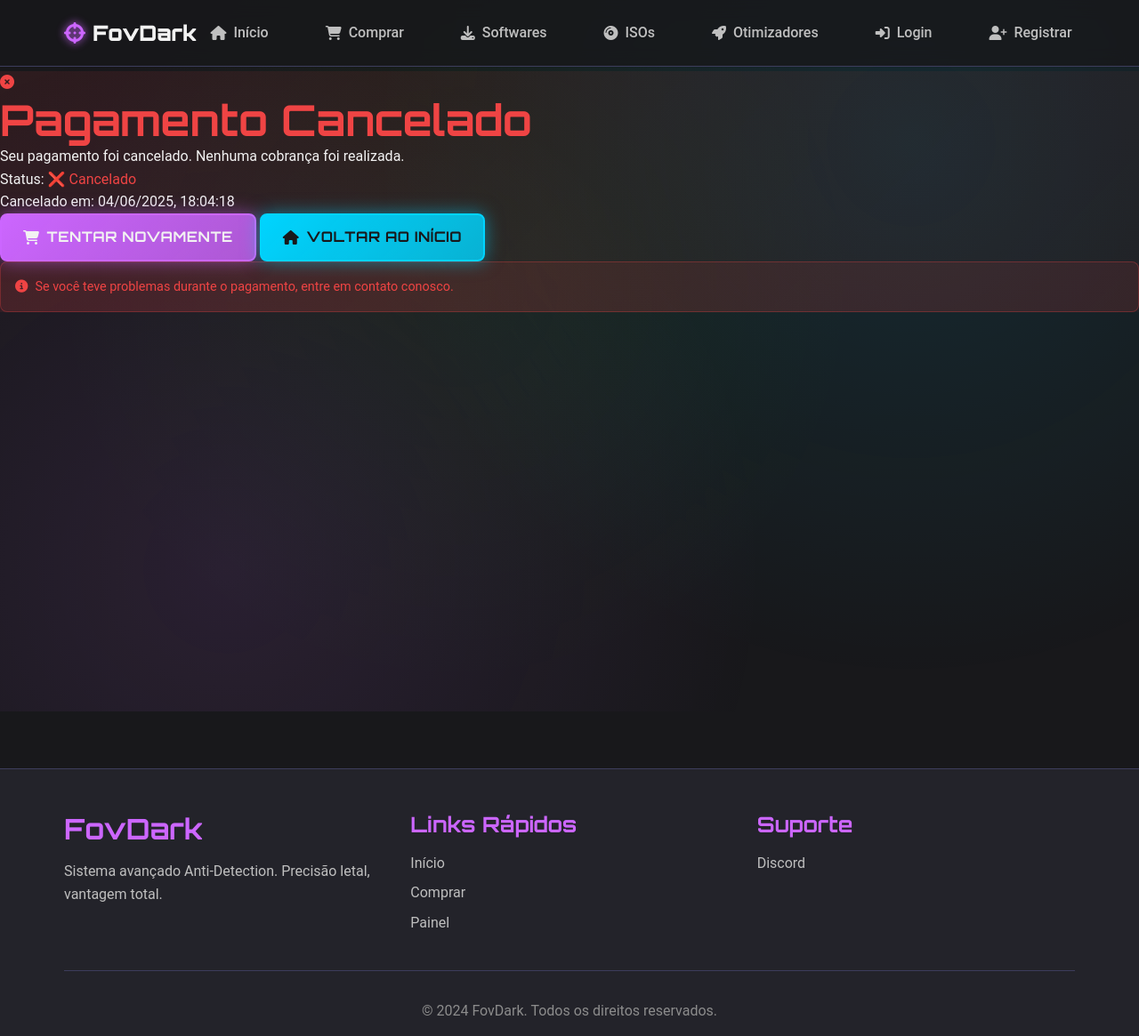
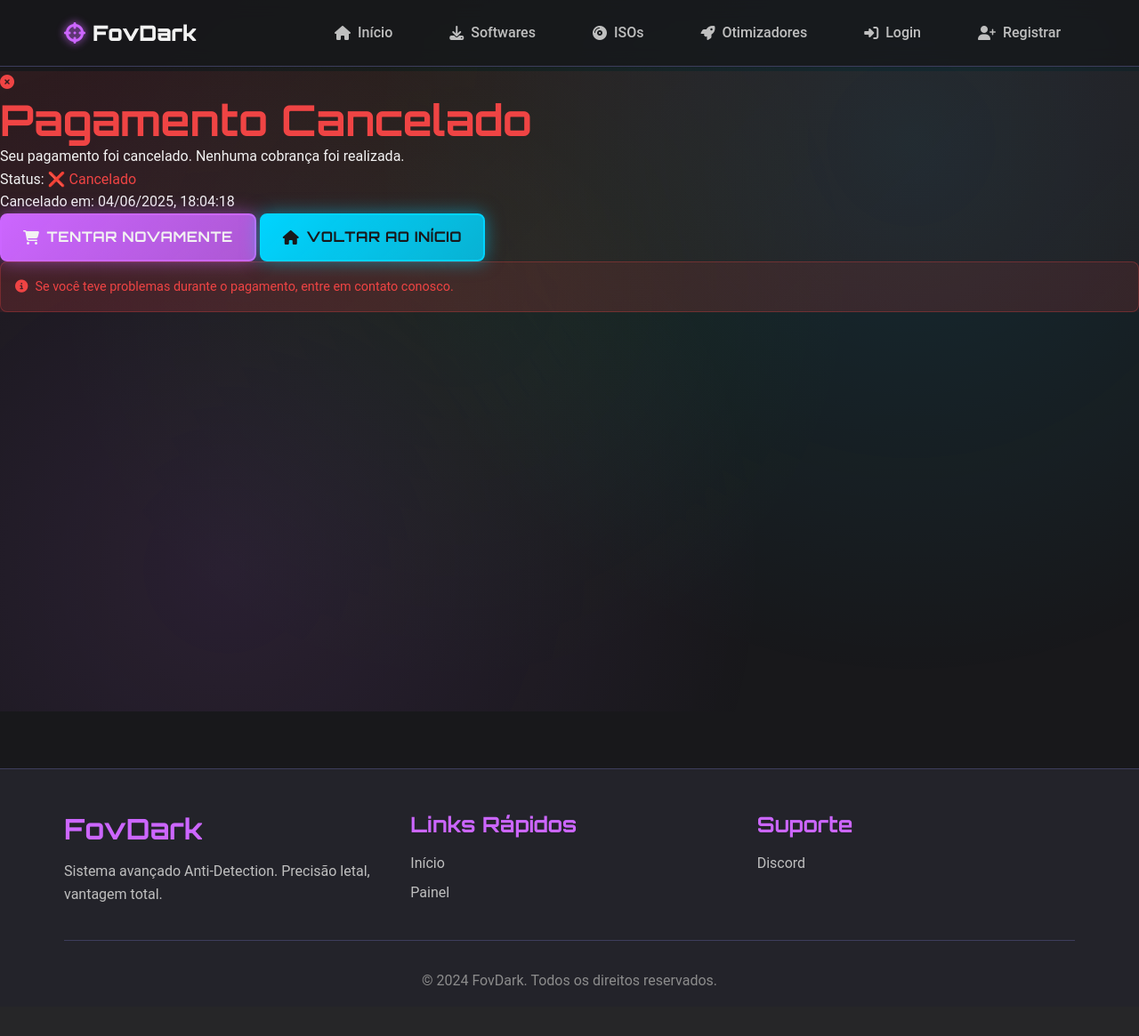
Before and after one commit to lsalles102/FovDark3, a FastAPI app: page /cancelled in a window 1280 px wide. Shown: the whole page at 89% size. After the commit the page ends 1108 px from the top, so only its background shows below. Run offline with FastAPI, Linux system fonts and the light colour scheme.

Commit message:
Assistant checkpoint: Remover página de compras do sistema
Assistant generated file changes:
- main.py: Remover rota da página comprar
- templates/base.html: Remover link de comprar da navegação

---

User prompt:

exclua a pagina comprar

Replit-Commit-Author: Assistant
Replit-Commit-Session-Id: 88c14975-9df5-44b4-b537-ae788b1b1946

```diff
--- a/main.py
+++ b/main.py
@@ -1191,9 +1191,7 @@ async def login_page(request: Request):
 async def register_page(request: Request):
     return templates.TemplateResponse("register.html", {"request": request})
 
-@app.get("/comprar", response_class=HTMLResponse)
-async def comprar_page(request: Request):
-    return templates.TemplateResponse("comprar.html", {"request": request})
+
 
 @app.get("/painel", response_class=HTMLResponse)
 async def painel_page(request: Request):
--- a/templates/base.html
+++ b/templates/base.html
@@ -76,10 +76,6 @@
                         <i class="fas fa-home"></i>
                         <span>Início</span>
                     </a>
-                    <a href="/comprar" class="nav-link">
-                        <i class="fas fa-shopping-cart"></i>
-                        <span>Comprar</span>
-                    </a>
                     <a href="/softwares" class="nav-link">
                         <i class="fas fa-download"></i>
                         <span>Softwares</span>
@@ -129,7 +125,6 @@
                         <h4>Links Rápidos</h4>
                         <ul>
                             <li><a href="/">Início</a></li>
-                            <li><a href="/comprar">Comprar</a></li>
                             <li><a href="/painel">Painel</a></li>
                         </ul>
                     </div>
```
